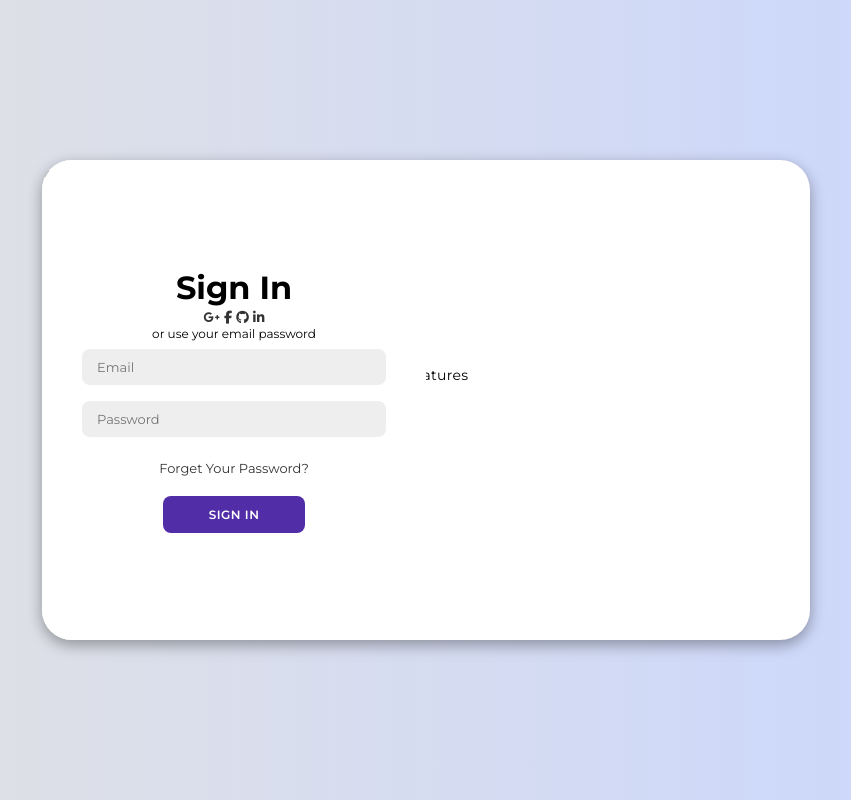
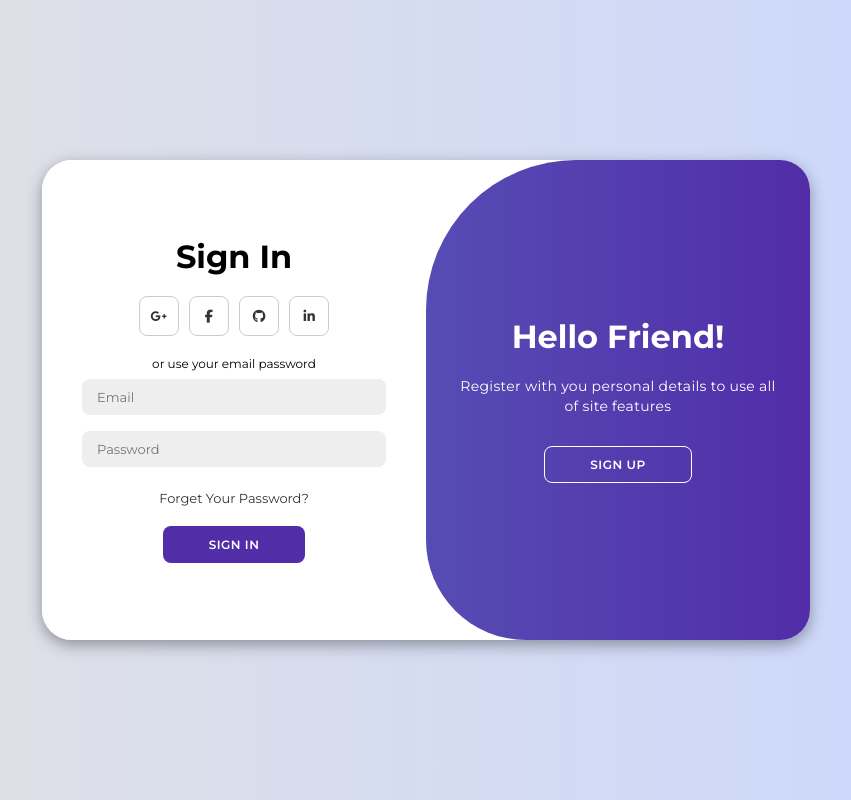
Before and after one commit to FlyingFish-233/UVL-Web-Design, a plain HTML site: page PurpleLoginPage/index.html in a window 1280 px wide. Shown: the whole page, without its empty margins (214-1065 px from the left). Drawn offline with Linux system fonts and the light colour scheme; files whose address does not match are found by name.

Commit message:
finished LoginPage

```diff
--- /dev/null
+++ b/PurpleLoginPage/script.js
@@ -0,0 +1,11 @@
+const container = document.getElementById('container');
+const registerBtn = document.getElementById('register');
+const loginBtn = document.getElementById('login');
+
+registerBtn.addEventListener('click', ()=>{
+    container.classList.add('active');
+})
+
+loginBtn.addEventListener('click', ()=>{
+    container.classList.remove('active');
+})
--- a/PurpleLoginPage/style.css
+++ b/PurpleLoginPage/style.css
@@ -87,15 +87,15 @@ body{
 }
 
 .form-container{
-    position: absolute; /*绝对定位：相对于已定位的最近祖先元素*/
+    position: absolute; /*绝对定位（相对于父亲元素）*/
     top: 0;
+    left: 0;
+    width: 50%;
     height: 100%;
     transition: all 0.6s ease-in-out; /*对于所有可过渡的CSS属性应用动画效果，持续时间0.6s，先加速后减速*/
 }
 
 .sign-in{
-    left: 0;
-    width: 50%;
     z-index: 2; /*堆叠层级为2，数字越大离用户越近*/
 }
 
@@ -104,8 +104,6 @@ body{
 }
 
 .sign-up{
-    left: 0;
-    width: 50%;
     opacity: 0; /*不透明度为0，完全透明*/
     z-index: 1;
 }
@@ -116,3 +114,95 @@ body{
     z-index: 5;
     animation: move 0.6s;
 }
+
+@keyframes move{
+    0%, 49.99%{
+        opacity: 0;
+        z-index: 1;
+    }
+    50%, 100%{
+        opacity: 1;
+        z-index: 5;
+    }
+}
+
+.social-icons{
+    margin: 20px 0;
+}
+
+.social-icons a{
+    border: 1px solid #ccc;
+    border-radius: 20%;
+    display: inline-flex; /*inline表示每个元素不独占一行*/
+    align-items: center;
+    justify-content: center;
+    margin: 0 3px;
+    width: 40px;
+    height: 40px;
+}
+
+.toggle-container{
+    border-radius: 150px 0 0 100px;
+    position: absolute;
+    top: 0;
+    left: 50%;
+    width: 50%;
+    height: 100%;
+    overflow: hidden;
+    transition: all 0.6s ease-in-out;
+    z-index: 1000;
+}
+
+.container.active .toggle-container{
+    transform: translateX(-100%);
+    border-radius: 0 150px 100px 0;
+}
+
+.toggle{
+    background-color: #512da8;
+    background: linear-gradient(to right, #5c6bc0, #512da8);
+    height: 100%;
+    position: relative;
+    left: -100%;
+    height: 100%;
+    width: 200%;
+    color: #fff;
+    transform: translateX(0);
+    transition: all 0.6s ease-in-out;
+}
+
+.container.active .toggle{
+    transform: translateX(50%);
+}
+
+.toggle-panel{
+    position: absolute;
+    top: 0;
+    width: 50%;
+    height: 100%;
+    display: flex;
+    align-items: center;
+    justify-content: center;
+    flex-direction: column;
+    padding: 0 30px;
+    text-align: center;
+    transform: translateX(0);
+    transition: all 0.6s ease-in-out;
+}
+
+.toggle-left{
+    transform: translateX(-200%);
+}
+
+.container.active .toggle-left{
+    transform: translateX(0);
+}
+
+.toggle-right{
+    right: 0;
+    transform: translateX(0);
+}
+
+.container.active .toggle-right{
+    transform: translateX(200%);
+}
```
